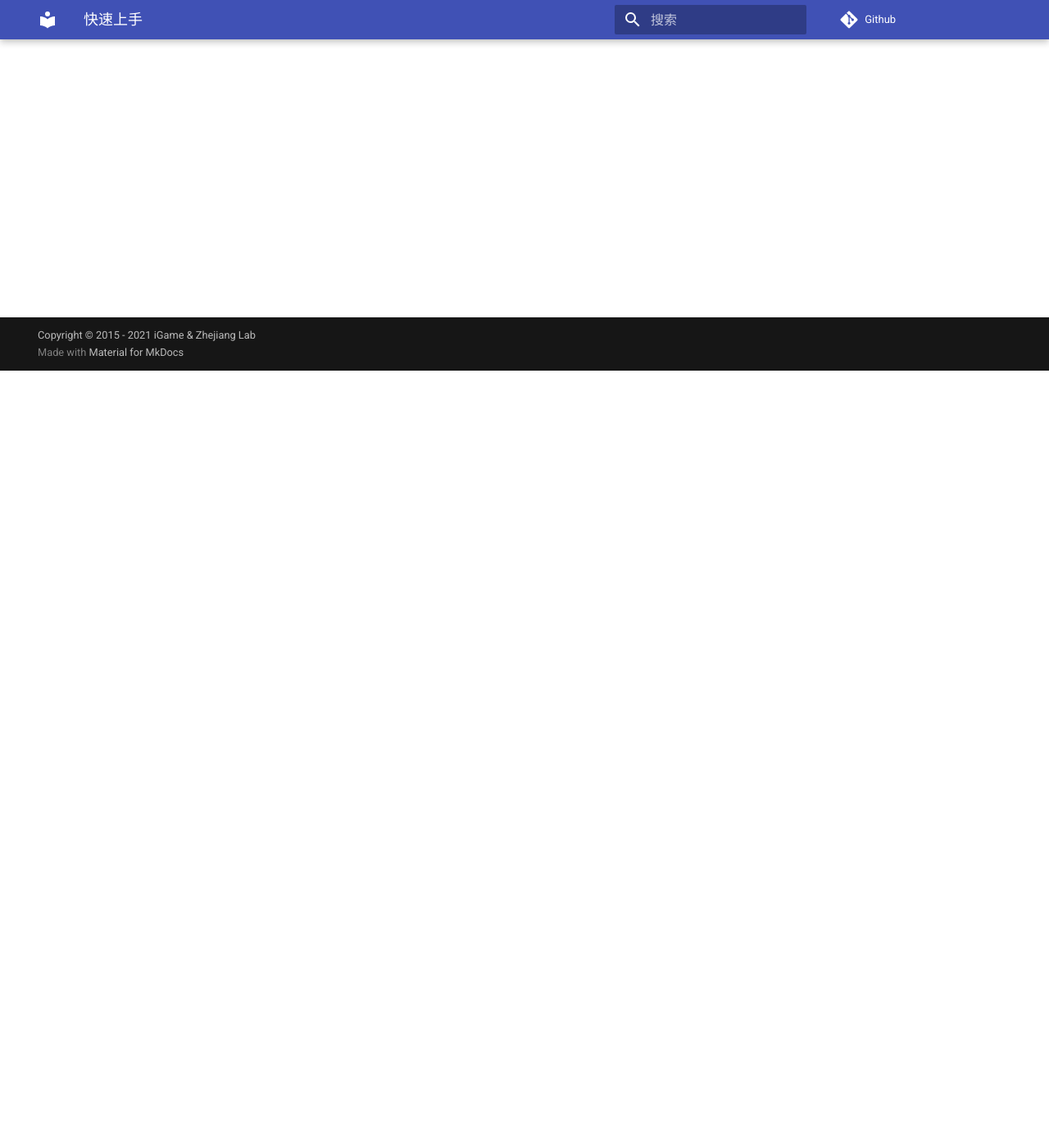
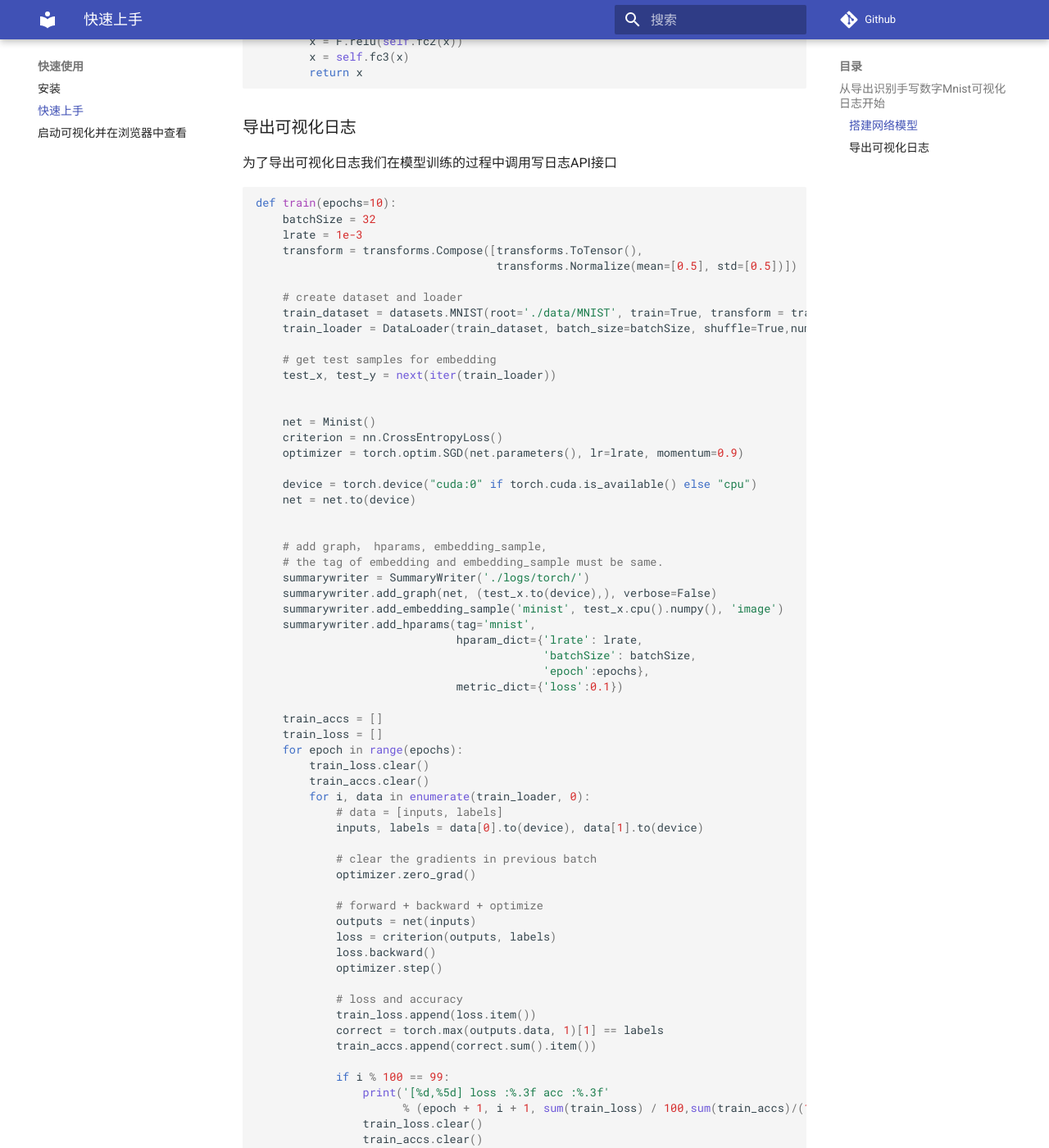
Before and after one commit to iGame-Lab/tsvis-docs, an MkDocs documentation site: the page built from docs/quick_start/quickstart.md, in a window 1280 px wide and 1400 px high, scrolled down 948 px. Shown: the whole window at 82% size. Built offline with MkDocs 1.6.1 and Material for MkDocs 9.7.7, drawn with Linux system fonts in a browser that asks for light colours; comment, search, counter and statistics services are not loaded; some of the changed text lies outside the part shown.

Commit message:
Add quick start document.

````diff
--- a/docs/quick_start/quickstart.md
+++ b/docs/quick_start/quickstart.md
@@ -1 +1,133 @@
 # 快速上手
+
+在本节中，你将了解到如何快速使用zjvis，帮助你完成zjvis中的第一个"Hello World"。在内容安排上，
+本节先介绍如何在Python脚本中写入可视化日志，接着展示了如何加载日志并进行可视化。
+
+## 从导出识别手写数字Mnist可视化日志开始
+
+为了方便大多数深度学习用户接受，在本文中我们选择了使用最广泛的Pytorch框架作为示例。现在让我们从最简单的手写数字识别Mnist开始。
+
+### 搭建网络模型
+
+这里我们搭建了一个较为简单的卷积神经网络模型
+
+```python
+import torch
+import torch.nn as nn
+import torch.nn.functional as F
+from torch.utils.data import DataLoader
+from torchvision import datasets, transforms
+from oneflow.summary_writer import SummaryWriter
+
+class Minist(nn.Module):
+    def __init__(self):
+        super(Minist,self).__init__()
+        self.conv1 = nn.Conv2d(1,32,kernel_size=3,stride=1,padding=1)
+        self.pool = nn.MaxPool2d(2,2)
+        self.conv2 = nn.Conv2d(32,64,kernel_size=3,stride=1,padding=1)
+        self.fc1 = nn.Linear(64*7*7,1024)
+        self.fc2 = nn.Linear(1024,512)
+        self.fc3 = nn.Linear(512,10)
+
+    def forward(self,x):
+        x = self.pool(F.relu(self.conv1(x)))
+        x = self.pool(F.relu(self.conv2(x)))
+
+        x = x.view(-1, 64 * 7* 7)
+        x = F.relu(self.fc1(x))
+        x = F.relu(self.fc2(x))
+        x = self.fc3(x)
+        return x
+```
+
+### 导出可视化日志
+
+为了导出可视化日志我们在模型训练的过程中调用写日志API接口
+
+```python
+def train(epochs=10):
+    batchSize = 32
+    lrate = 1e-3
+    transform = transforms.Compose([transforms.ToTensor(),
+                                    transforms.Normalize(mean=[0.5], std=[0.5])])
+
+    # create dataset and loader
+    train_dataset = datasets.MNIST(root='./data/MNIST', train=True, transform = transform, download=False)
+    train_loader = DataLoader(train_dataset, batch_size=batchSize, shuffle=True,num_workers=4)
+
+    # get test samples for embedding
+    test_x, test_y = next(iter(train_loader))
+
+
+    net = Minist()
+    criterion = nn.CrossEntropyLoss()
+    optimizer = torch.optim.SGD(net.parameters(), lr=lrate, momentum=0.9)
+
+    device = torch.device("cuda:0" if torch.cuda.is_available() else "cpu")
+    net = net.to(device)
+
+
+    # add graph， hparams, embedding_sample,
+    # the tag of embedding and embedding_sample must be same.
+    summarywriter = SummaryWriter('./logs/torch/')
+    summarywriter.add_graph(net, (test_x.to(device),), verbose=False)
+    summarywriter.add_embedding_sample('minist', test_x.cpu().numpy(), 'image')
+    summarywriter.add_hparams(tag='mnist',
+                              hparam_dict={'lrate': lrate,
+                                           'batchSize': batchSize,
+                                           'epoch':epochs},
+                              metric_dict={'loss':0.1})
+
+    train_accs = []
+    train_loss = []
+    for epoch in range(epochs):
+        train_loss.clear()
+        train_accs.clear()
+        for i, data in enumerate(train_loader, 0):
+            # data = [inputs, labels]
+            inputs, labels = data[0].to(device), data[1].to(device)
+
+            # clear the gradients in previous batch
+            optimizer.zero_grad()
+
+            # forward + backward + optimize
+            outputs = net(inputs)
+            loss = criterion(outputs, labels)
+            loss.backward()
+            optimizer.step()
+
+            # loss and accuracy
+            train_loss.append(loss.item())
+            correct = torch.max(outputs.data, 1)[1] == labels
+            train_accs.append(correct.sum().item())
+
+            if i % 100 == 99:
+                print('[%d,%5d] loss :%.3f acc :%.3f'
+                      % (epoch + 1, i + 1, sum(train_loss) / 100,sum(train_accs)/(100*32) ))
+                train_loss.clear()
+                train_accs.clear()
+
+
+            # add scalar, image, histogram, exception, embedding
+            if i%10 == 0:
+                step =  i+len(train_loader)*epoch
+                summarywriter.add_scalar('loss', loss.cpu().item(), step)
+
+                image =  inputs[0].permute(1,2,0).cpu().numpy()
+                summarywriter.add_image('image', image, step)
+
+                weight = net.conv1.weight.data.cpu().numpy()
+                summarywriter.add_histogram('conv1_w',weight, step)
+
+                grad = net.conv1.weight.grad.cpu().numpy()
+                summarywriter.add_exception('conv1_w_grad', grad, step)
+
+                test_out =  net.forward(test_x.to(device))
+                summarywriter.add_embedding('minist',test_out.detach().cpu().numpy(), test_y.cpu().numpy(), step)
+
+```
+
+在上面的代码中，我们添加了除异常检测`exception`外的所有类型，导出的日志将会保存在当前脚本目录`./logs/torch/`文件夹下。
+上述例子的完整代码可以在[这里](https://github.com/iGame-Lab/zjvis/blob/master/zjvis/oneflow/demo/demo_pytorch.py)获得。
+
+[下一节](run_visual.md)我们将介绍如何加载导出的日志并在浏览器查看可视化
--- a/mkdocs.yml
+++ b/mkdocs.yml
@@ -51,7 +51,7 @@ nav:
       - 超参数: write_log/write_hyperparm.md
       - 异常检测数据: write_log/write_exception.md
 
-    - 使用可视化模块:
+    - 使用可视化组件:
       - 模型结构: use_visualization/graph.md
       - 标量数据: use_visualization/scalar.md
       - 媒体数据: use_visualization/media.md
````
Also changed, not shown: docs/developer/api.md (+2 -2 lines), docs/index.md (+1 -1 lines), docs/quick_start/run_visual.md (+27 -0 lines).
